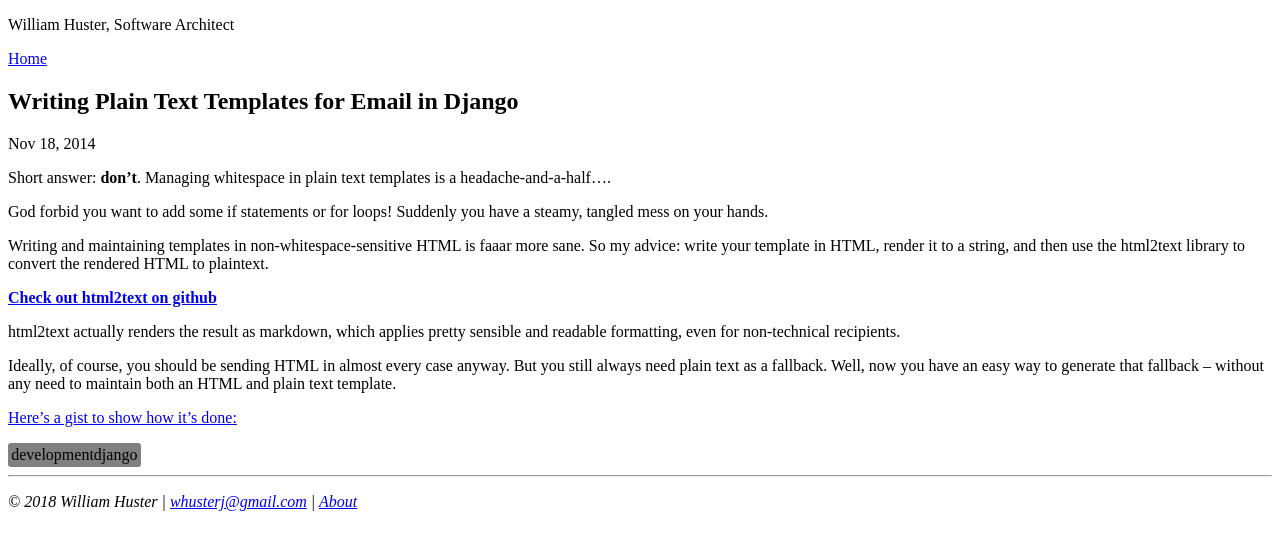
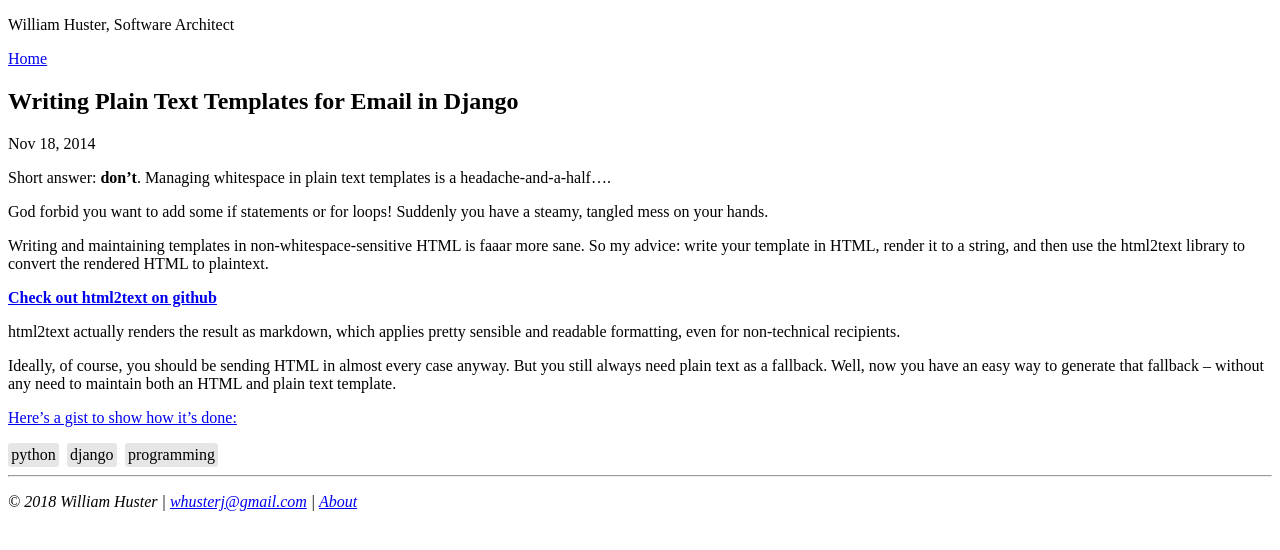
Before and after one commit to whusterj/whusterj.github.io, a Jekyll site: the page built from _posts/2014-11-18-plaintext-email-with-django.md, in a window 1280 px wide. Shown: the top 550 px of the page. Built offline with Jekyll 4.4.1, drawn with Linux system fonts in a browser that asks for light colours.

Commit message:
Fix category label styles and add categories to all posts

```diff
--- a/_layouts/post.html
+++ b/_layouts/post.html
@@ -16,7 +16,9 @@ layout: default
     </div>
 
     <footer>
-      <span class="category">{{ page.categories | category_links }}</span>
+      {% for category in page.categories %}
+      <span class="category">{{ category }}</span>
+      {% endfor %}
     </footer>
   </article>
 </main>
--- a/_posts/2014-11-18-plaintext-email-with-django.md
+++ b/_posts/2014-11-18-plaintext-email-with-django.md
@@ -2,7 +2,7 @@
 layout: post
 title: "Writing Plain Text Templates for Email in Django"
 date: 2014-11-18 12:00
-categories: development django
+categories: python django programming
 ---
 
 Short answer: **don’t**. Managing whitespace in plain text templates is a headache-and-a-half….
--- a/static/css/style.css
+++ b/static/css/style.css
@@ -1,7 +1,7 @@
 /* Post Styles */
 .category {
   display: inline-block;
-  background: gray;
+  background: rgb(230, 230, 230);
   padding: 0.2rem;
   border-radius: 3px;
   margin-right: 0.25rem;
```
Also changed, not shown: _posts/2014-04-26-pep-8-with-sublime-text.md (+1 -0 lines), _posts/2014-08-09-advance-python-date-one-month-with-arrow.md (+1 -0 lines), _posts/2014-11-18-presenting-alert-alert.md (+1 -1 lines).
